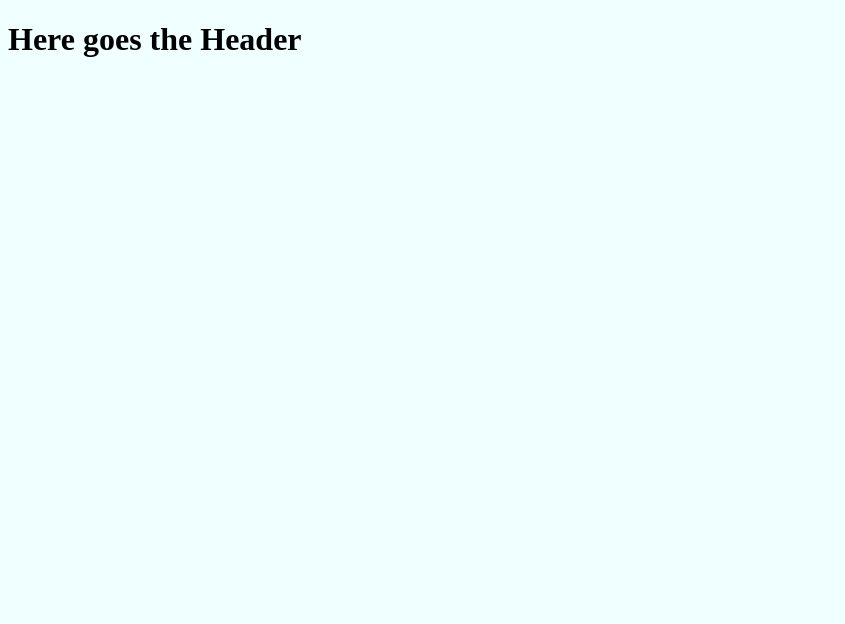
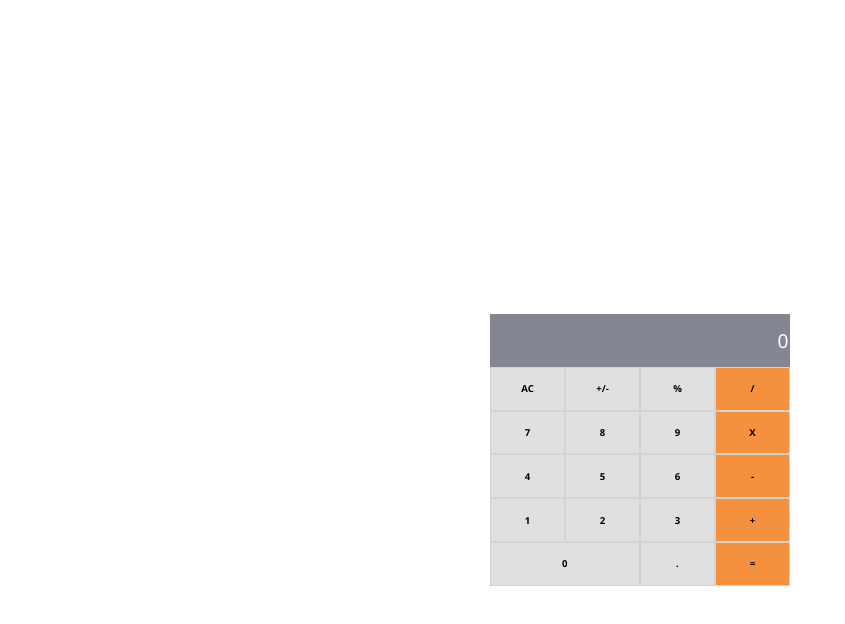
Before and after one commit to Yazino12/math-magicians-v2, a React (Create React App) app: page / in a window 1280 px wide. Shown: the top 624 px of the page, without its empty margins (0-845 px from the left). Built offline with nearby package versions, Linux system fonts and the light colour scheme.

Commit message:
Add calculator component Use class components

```diff
--- a/src/App.js
+++ b/src/App.js
@@ -1,12 +1,20 @@
 import React from 'react';
+import Calculator from './components/Calculator';
 import './style.css';
 
-function App() {
-  return (
-    <div className="App">
-      <h1>Here goes the Header</h1>
-    </div>
-  );
+class App extends React.Component {
+  constructor(props) {
+    super(props);
+    this.state = {};
+  }
+
+  render() {
+    return (
+      <React.StrictMode>
+        <Calculator />
+      </React.StrictMode>
+    );
+  }
 }
 
 export default App;
--- /dev/null
+++ b/src/components/Calculator.js
@@ -0,0 +1,55 @@
+import React from 'react';
+
+class Calculator extends React.Component {
+  constructor(props) {
+    super(props);
+    this.state = {};
+  }
+
+  render() {
+    return (
+      <div className="calculator">
+        <header>
+          <p className="result">0</p>
+        </header>
+        <section className="buttons">
+          <table>
+            <tbody>
+              <tr>
+                <td>AC</td>
+                <td>+/-</td>
+                <td>%</td>
+                <td className="signs">/</td>
+              </tr>
+              <tr>
+                <td>7</td>
+                <td>8</td>
+                <td>9</td>
+                <td className="signs">X</td>
+              </tr>
+              <tr>
+                <td>4</td>
+                <td>5</td>
+                <td>6</td>
+                <td className="signs">-</td>
+              </tr>
+              <tr>
+                <td>1</td>
+                <td>2</td>
+                <td>3</td>
+                <td className="signs">+</td>
+              </tr>
+              <tr>
+                <td className="double-sized">0</td>
+                <td>.</td>
+                <td className="signs">=</td>
+              </tr>
+            </tbody>
+          </table>
+        </section>
+      </div>
+    );
+  }
+}
+
+export default Calculator;
--- a/src/index.js
+++ b/src/index.js
@@ -3,8 +3,4 @@ import ReactDOM from 'react-dom/client';
 import App from './App';
 
 const root = ReactDOM.createRoot(document.getElementById('root'));
-root.render(
-  <React.StrictMode>
-    <App />
-  </React.StrictMode>,
-);
+root.render(<App />);
--- a/src/style.css
+++ b/src/style.css
@@ -1,3 +1,66 @@
 body {
-  background-color: azure;
+  display: flex;
+  flex-direction: column;
+  justify-content: center;
+  min-height: 900px;
+  margin: 0;
+  font-family: 'Segoe UI', monospace;
 }
+
+h1,
+h2,
+h3,
+p {
+  margin: 0;
+}
+
+.calculator {
+  display: flex;
+  flex-direction: column;
+  width: 300px;
+  min-height: 200px;
+  margin: auto;
+}
+
+header {
+  padding: 0.8em 0.1em;
+  background-color: #858693;
+  color: white;
+}
+
+header .result {
+  font-size: 1.2rem;
+  text-align: right;
+}
+
+.buttons table {
+  border-spacing: 0;
+  width: 100%;
+}
+
+.buttons tbody {
+  display: flex;
+  flex-direction: column;
+}
+
+.buttons tr {
+  display: flex;
+}
+
+.buttons td {
+  font-size: 0.6rem;
+  font-weight: 600;
+  flex: 1;
+  text-align: center;
+  padding: 1.5em 1.8em;
+  border: 1px solid #d3d3d3;
+  background-color: #e0e0e0;
+}
+
+.buttons .signs {
+  background-color: #f5913e;
+}
+
+.buttons .double-sized {
+  flex: 2.93;
+}
```
Also changed, not shown: .eslintrc.json.
